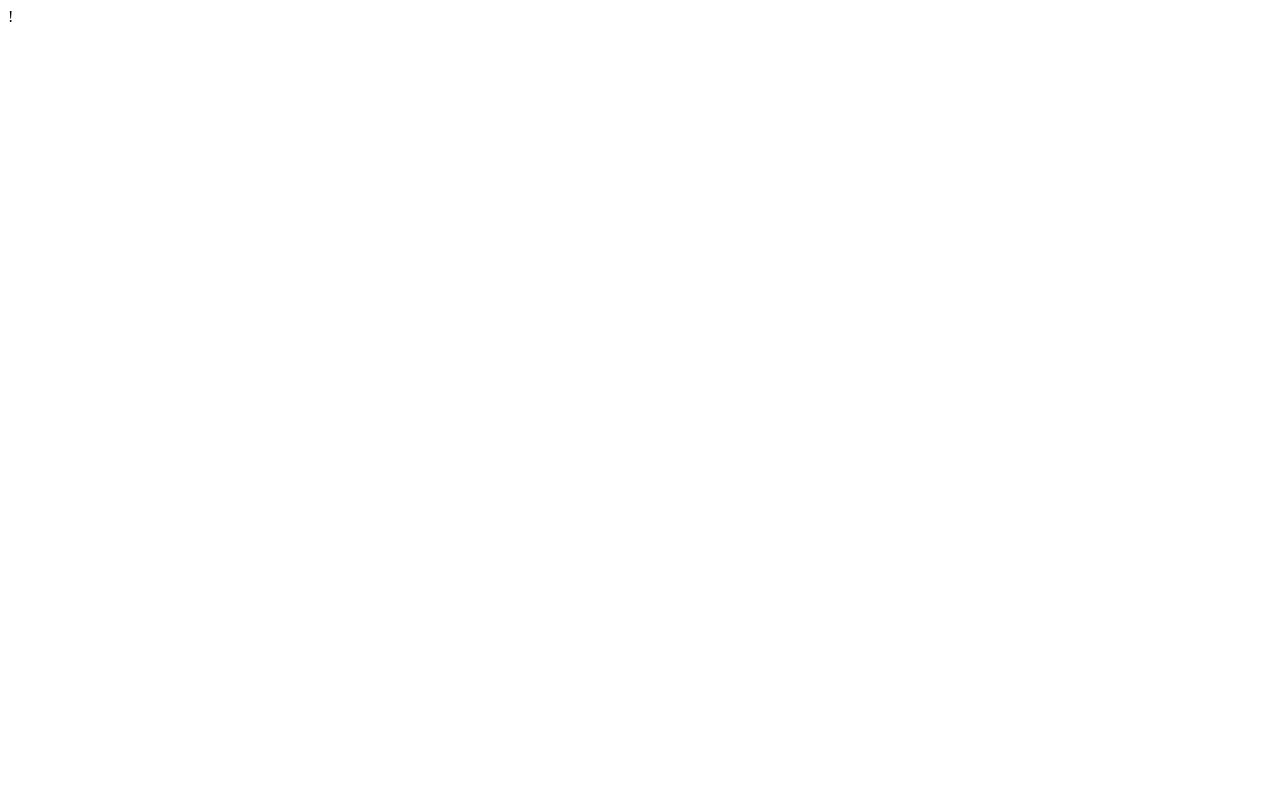
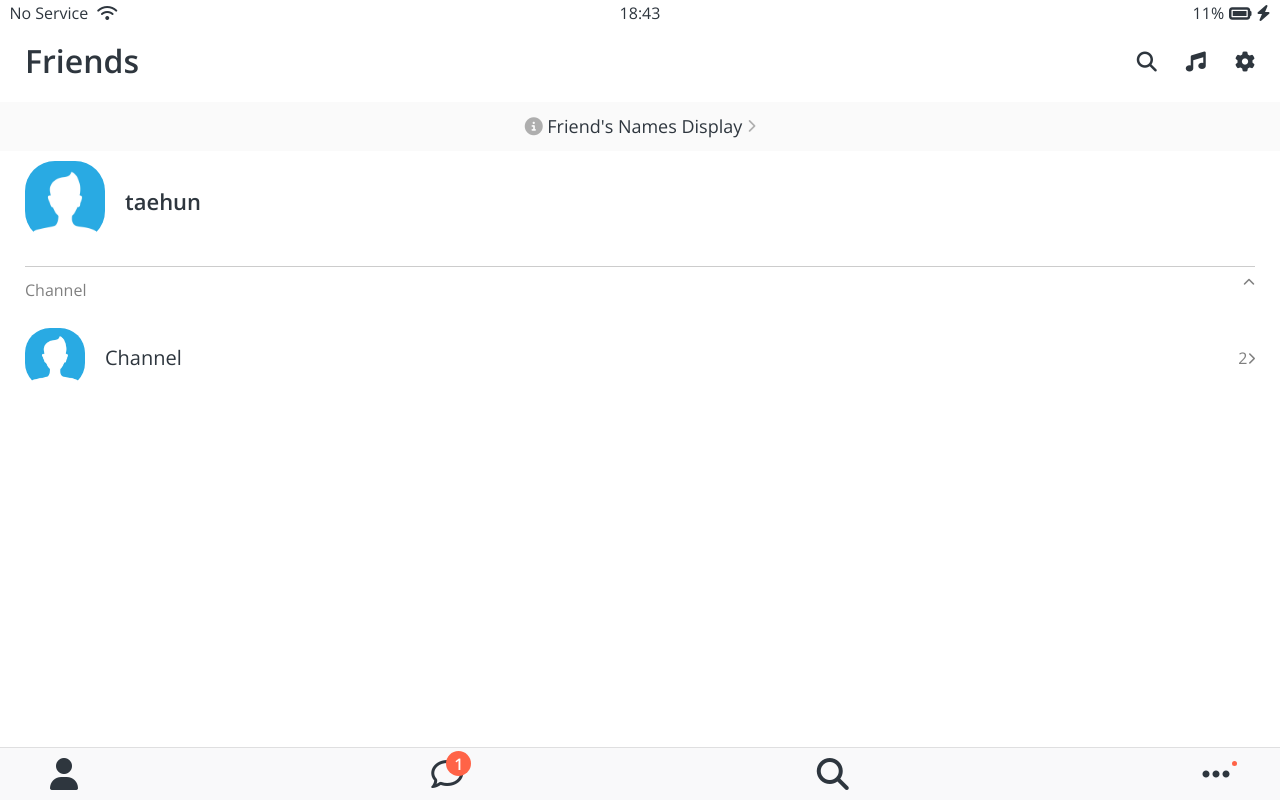
Before and after one commit to TaehunYang/kokoa-clone, a plain HTML site: page friends.html in a window 1280 px wide. Drawn offline with nearby package versions, Linux system fonts and the light colour scheme.

Commit message:
add friends

```diff
--- /dev/null
+++ b/css/components/nav-bar.css
@@ -0,0 +1,43 @@
+.nav {
+  position: fixed;
+  bottom: 0;
+  width: 100%;
+  background-color: #f9f9fa;
+  padding: 10px 50px;
+  box-sizing: border-box;
+  border-top: 1px solid rgba(121, 121, 121, 0.2);
+}
+.nav__list {
+  display: flex;
+  justify-content: space-between;
+}
+.nav__link {
+  position: relative;
+  color: #2e363e;
+}
+.nav__notification {
+  background-color: tomato;
+  width: 25px;
+  height: 25px;
+  border-radius: 12.5px;
+  display: flex;
+  justify-content: center;
+  align-items: center;
+  color: white;
+  font-weight: 600;
+  position: absolute;
+  left: 15px;
+  bottom: 15px;
+}
+.nav__dot {
+  background-color: tomato;
+  width: 5px;
+  height: 5px;
+  border-radius: 2.5px;
+  display: flex;
+  justify-content: center;
+  align-items: center;
+  position: absolute;
+  left: 30px;
+  bottom: 25px;
+}
--- /dev/null
+++ b/css/components/screen-header.css
@@ -0,0 +1,14 @@
+.screen-header {
+  display: flex;
+  justify-content: space-between;
+  align-items: center;
+  padding: 45px var(--horizontal-space) var(--horizontal-space)
+    var(--horizontal-space);
+}
+.screen-header__title {
+  font-size: 32px;
+  font-weight: 600;
+}
+.screen-header__icons span {
+  margin-left: 25px;
+}
--- a/css/components/status-bar.css
+++ b/css/components/status-bar.css
@@ -1,7 +1,11 @@
 .status-bar {
+  position: fixed;
+  top: 0;
+  width: 100%;
   display: flex;
   justify-content: center;
   padding: 5px 3px;
+  box-sizing: border-box;
 }
 .status-bar__column {
   width: 33%;
--- /dev/null
+++ b/css/components/user-component.css
@@ -0,0 +1,39 @@
+.user-component {
+  justify-content: space-between;
+}
+.user-component,
+.user-component__column {
+  display: flex;
+  align-items: center;
+}
+.user-component__avatar {
+  width: 70px;
+  height: 70px;
+  border-radius: 30px;
+  margin-right: 20px;
+}
+.user-component__title {
+  font-weight: 600;
+  font-size: 22px;
+}
+.user-component__title--not-bold {
+  font-weight: 400;
+  font-size: 20px;
+}
+.user-component__subtitle {
+  margin-top: 5px;
+  font-size: 17px;
+  color: rgba(0, 0, 0, 0.5);
+}
+.user-component__avatar--xl {
+  width: 80px;
+  height: 80px;
+}
+.user-component__avatar--sm {
+  width: 60px;
+  height: 60px;
+  border-radius: 25px;
+}
+.user-component__column:last-child {
+  color: rgba(0, 0, 0, 0.5);
+}
--- a/css/reset.css
+++ b/css/reset.css
@@ -131,3 +131,7 @@ table {
 input:focus {
   outline: none;
 }
+a {
+  color: inherit;
+  text-decoration: none;
+}
--- /dev/null
+++ b/css/screens/friends.css
@@ -0,0 +1,28 @@
+#friends-display-link {
+  text-align: center;
+  display: block;
+  width: 100%;
+  background-color: #fafafa;
+  padding: 15px 0px;
+  font-size: 18px;
+  margin-bottom: 10px;
+}
+
+#friends-display-link i {
+  color: rgba(0, 0, 0, 0.3);
+}
+
+.friends-screen {
+  padding: 0px var(--horizontal-space);
+}
+.friends-screen__channel {
+  margin-top: 25px;
+  border-top: 1px solid rgba(0, 0, 0, 0.2);
+  padding-top: 15px;
+}
+.friends-screen__channel-header {
+  margin-bottom: 30px;
+  display: flex;
+  justify-content: space-between;
+  color: rgba(0, 0, 0, 0.5);
+}
--- a/css/styles.css
+++ b/css/styles.css
@@ -3,8 +3,13 @@
 @import "variables.css";
 /* components */
 @import "components/status-bar.css";
+@import "components/nav-bar.css";
+@import "components/screen-header.css";
+@import "components/user-component.css";
 /* screen */
 @import "screens/login.css";
+@import "screens/friends.css";
 body {
+  color: #2e363e;
   font-family: "Open Sans", sans-serif;
 }
--- a/css/variables.css
+++ b/css/variables.css
@@ -1,3 +1,4 @@
 :root {
   --yellow: #fae100;
+  --horizontal-space: 25px;
 }
--- a/friends.html
+++ b/friends.html
@@ -1 +1,114 @@
-!
+<!DOCTYPE html>
+<html lang="en">
+  <head>
+    <meta charset="UTF-8" />
+    <meta
+      name="viewport"
+      content="width=device-width, user-scalable=no, initial-scale=1.0, maximum-scale=1.0, minimum-scale=1.0"
+    />
+    <meta http-equiv="X-UA-Compatible" content="ie=edge" />
+
+    <link rel="stylesheet" href="css/styles.css" />
+    <title>Friends - KakaoTalk</title>
+  </head>
+  <body>
+    <div class="status-bar" id="status-bar">
+      <div class="status-bar__column">
+        <span>No Service</span>
+        <i class="fa-solid fa-wifi"></i>
+      </div>
+      <div class="status-bar__column">
+        <span>18:43</span>
+      </div>
+      <div class="status-bar__column">
+        <span>11%</span>
+        <i class="fa-solid fa-battery-full fa-lg"></i>
+        <i class="fa-solid fa-bolt"></i>
+      </div>
+    </div>
+
+    <header class="screen-header">
+      <h1 class="screen-header__title">Friends</h1>
+      <div class="screen-header__icons">
+        <span><i class="fa-solid fa-magnifying-glass fa-lg"> </i></span>
+        <span><i class="fa-solid fa-music fa-lg"></i></span>
+        <span><i class="fa-solid fa-gear fa-lg"></i></span>
+      </div>
+    </header>
+
+    <a id="friends-display-link">
+      <i class="fa-solid fa-circle-info"></i> Friend's Names Display
+      <i class="fa-solid fa-chevron-right fa-xs"></i>
+    </a>
+
+    <main class="friends-screen">
+      <div class="user-component">
+        <div class="user-component__column">
+          <img
+            src="img/kakako-00.jpeg"
+            class="user-component__avatar user-component__avatar--xl"
+          />
+          <div class="user-component__text">
+            <h4 class="user-component__title">taehun</h4>
+            <!-- <h6 class="user-component__subtitle">this text whatever</h6> -->
+          </div>
+        </div>
+        <div class="user-component__column"></div>
+      </div>
+      <div class="friends-screen__channel">
+        <div class="friends-screen__channel-header">
+          Channel <i class="fa-solid fa-chevron-up fa-xs"></i>
+        </div>
+        <div class="user-component">
+          <div class="user-component__column">
+            <img
+              src="img/kakako-00.jpeg"
+              class="user-component__avatar user-component__avatar--sm"
+            />
+            <div class="user-component__text">
+              <h4 class="user-component__title user-component__title--not-bold">
+                Channel
+              </h4>
+            </div>
+          </div>
+          <div class="user-component__column">
+            <span>2<i class="fa-solid fa-chevron-right fa-xs"></i></span>
+          </div>
+        </div>
+      </div>
+    </main>
+
+    <!-- shorcut nav>ul>li*4>a -->
+    <nav class="nav">
+      <ul class="nav__list">
+        <li class="nav__btn">
+          <a class="nav__link" href="friends.html"
+            ><i class="fas fa-user fa-2x"></i
+          ></a>
+        </li>
+        <li class="nav__btn">
+          <a class="nav__link" href="#">
+            <span class="nav__notification">1</span>
+            <i class="far fa-comment fa-2x"></i
+          ></a>
+        </li>
+        <li class="nav__btn">
+          <a class="nav__link" href="#">
+            <i class="fa-solid fa-magnifying-glass fa-2x"> </i>
+          </a>
+        </li>
+        <li class="nav__btn">
+          <a class="nav__link" href="#">
+            <span class="nav__dot"></span>
+            <i class="fa-solid fa-ellipsis fa-2x"></i>
+          </a>
+        </li>
+      </ul>
+    </nav>
+
+    <script
+      src="https://kit.fontawesome.com/493cc16663.js"
+      crossorigin="anonymous"
+    ></script>
+  </body>
+</html>
```
Also changed, not shown: img/kakako-00.jpeg (added).
